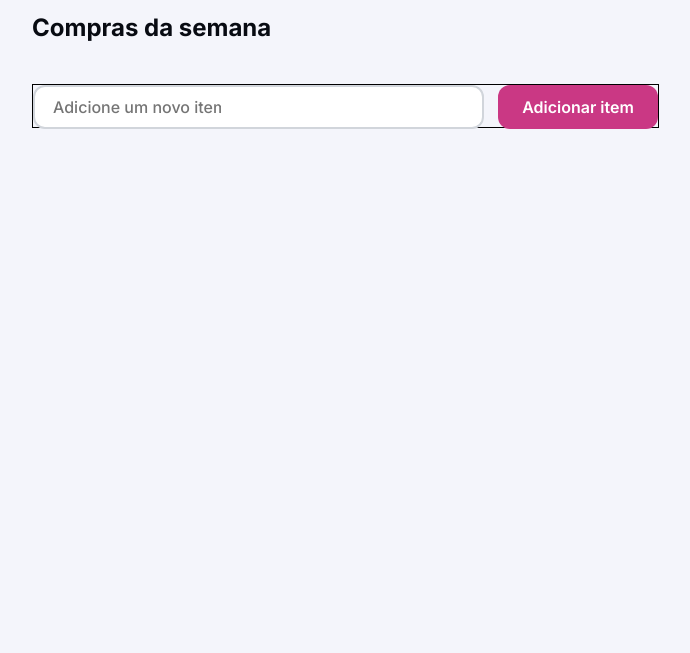
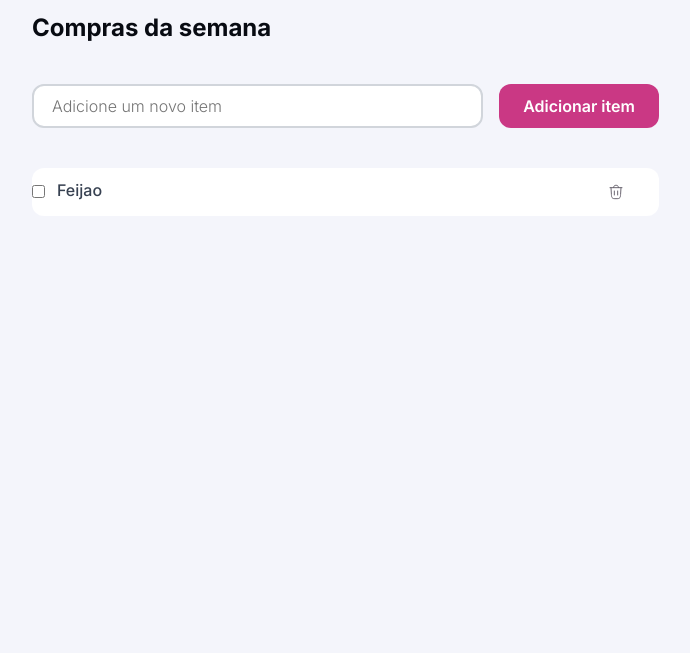
Before and after one commit to Douglasha/lista-de-compras, a plain HTML site: page index.html in a window 1280 px wide. Shown: the part 147-800 px from the top of the page, without its empty margins (337-1027 px from the left). Drawn offline with Linux system fonts and the light colour scheme.

Commit message:
Inicializando o CSS da lista

```diff
--- a/index.html
+++ b/index.html
@@ -25,15 +25,32 @@
 
     <h1>Compras da semana</h1>
 
-    <div class="add-item">
+    <form class="add-item">
         <div class="area-input">
 
         </div>
-        <input type="text" placeholder="Adicione um novo item">
+        <input
+        type="text"
+        name="add-item"
+        required
+        placeholder="Adicione um novo item">
+
         <div class="area-button">
             <button></button>
             <span>Adicionar item</span>
         </div>
+    </form>
+    <div class="list">
+        <div class="itens">
+            <input type="checkbox" name="" id="">
+            <span>Feijao</span>
+            <div class="lixeira">
+                <img src="./assetis/lixeira.svg" alt="">
+
+                <button class=""></button>
+            </div>
+        </div>
+
     </div>
 
   <script src="./scripts.js"></script>
--- a/style/global.css
+++ b/style/global.css
@@ -22,6 +22,7 @@
   --label: 600 16px/125% var(--font-family);
   --paragraph: 500 16px/125% var(--font-family);
   --link: 500 14px/114% var(--font-family);
+  --regular: 300 16px/140% var(--font-family);
 }
 
 body{
@@ -40,7 +41,7 @@ body{
   width: 391.51px;
   height: 118px;
   margin: 25px 0 0 369px;
-  border: 1px solid black;
+  /* border: 1px solid black; */
   .logo{
     position: relative;
     width: 155.51px;
@@ -68,20 +69,30 @@ h1{
   display: flex;
   width: 627px;
   height: 44px;
-  border: 1px solid black;
+  /* border: 1px solid black; */
   margin: 40px 0 0 369px;
 
 
-  & input {
+  input {
     margin-right: auto;
     width: 451px;
     height: 44px;
-    padding: 11px 261px 11px 18px;
+    /* appearance: none; */
+
+    padding: 11px 251px 11px 18px;
     border: 2px solid var(--border-primary);
     border-radius: 12px;
-    font: var(--paragraph);
+    outline: none; /*remove o contorno padrão*/
+    font: var(--regular);
     color: var(--content-tertiary);
+  }
 
+  input:hover{
+    border: 2px solid var(--border-hover);
+  }
+
+  input:focus{
+    border-color: var(--color-brand-hover);
   }
   .area-button{
     display: flex;
@@ -104,4 +115,50 @@ h1{
       opacity: 0;
     }
   }
+
+  .area-button:hover{
+    background-color: var(--color-brand-hover);
+  }
 }
+
+.list{
+  display: flex;
+  width: 627px;
+  height: auto;
+  /* border: 1px solid black; */
+  margin: 40px 369px 37px;
+
+  .itens{
+    display: flex;
+    gap: 12px;
+    width: 627px;
+    height: 48px;
+    align-items: center;
+    background-color: var(--background-secondary);
+    border-radius: 12px;
+
+    span{
+      width: 531px;
+      height: 24px;
+      font:var(--paragraph);
+      color: var(--content-secondary);
+    }
+
+    .lixeira{
+      display: flex;
+      width: 32px;
+      height: 32px;
+      align-items: center;
+      position: relative;
+      overflow: hidden;
+
+      & button{
+        position: absolute;
+        width: 100%;
+        height: 100%;
+        inset: 0;
+        opacity: 0;
+      }
+    }
+  }
+}
```
Also changed, not shown: assetis/lixeira.svg (added).
